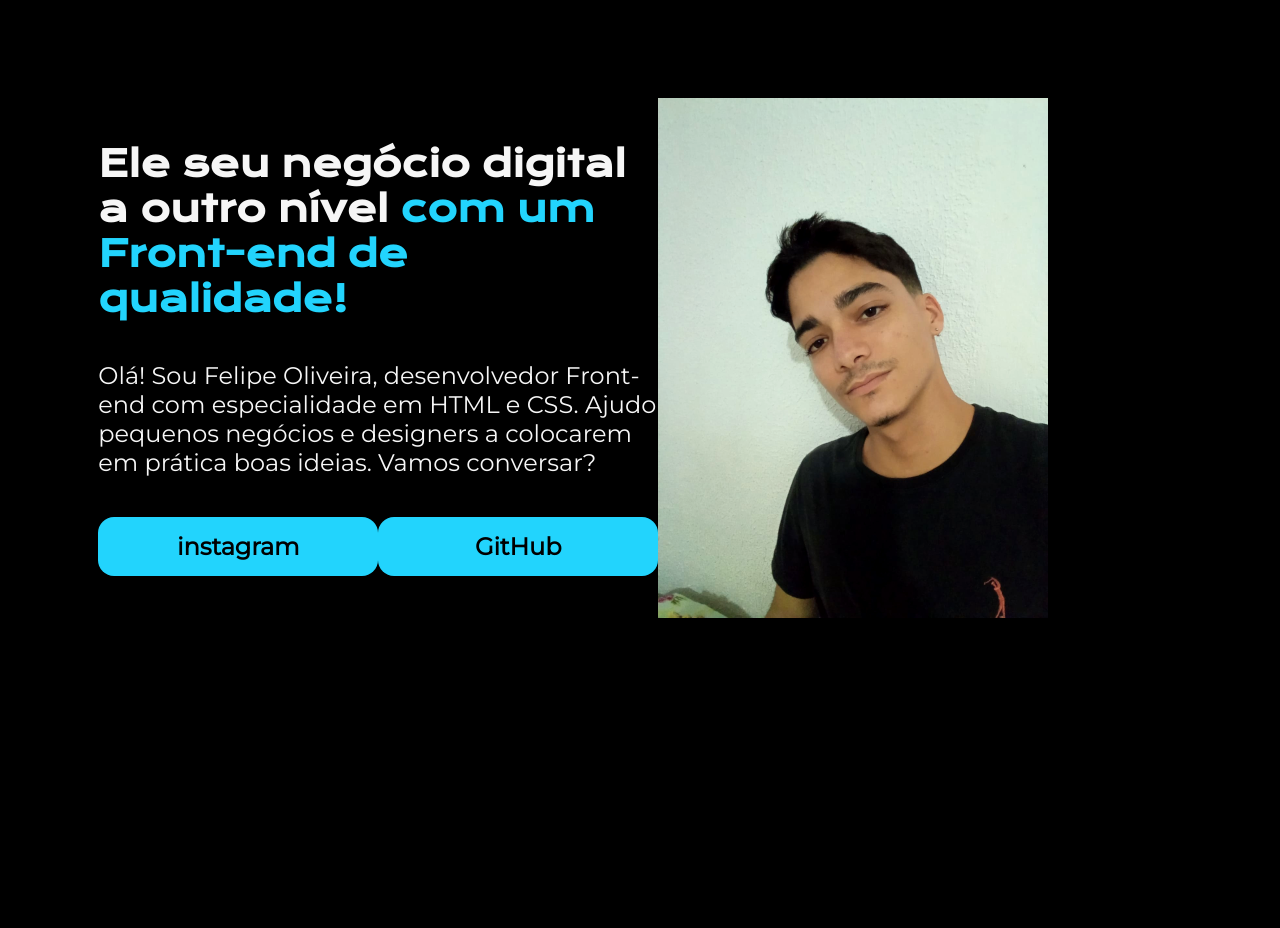
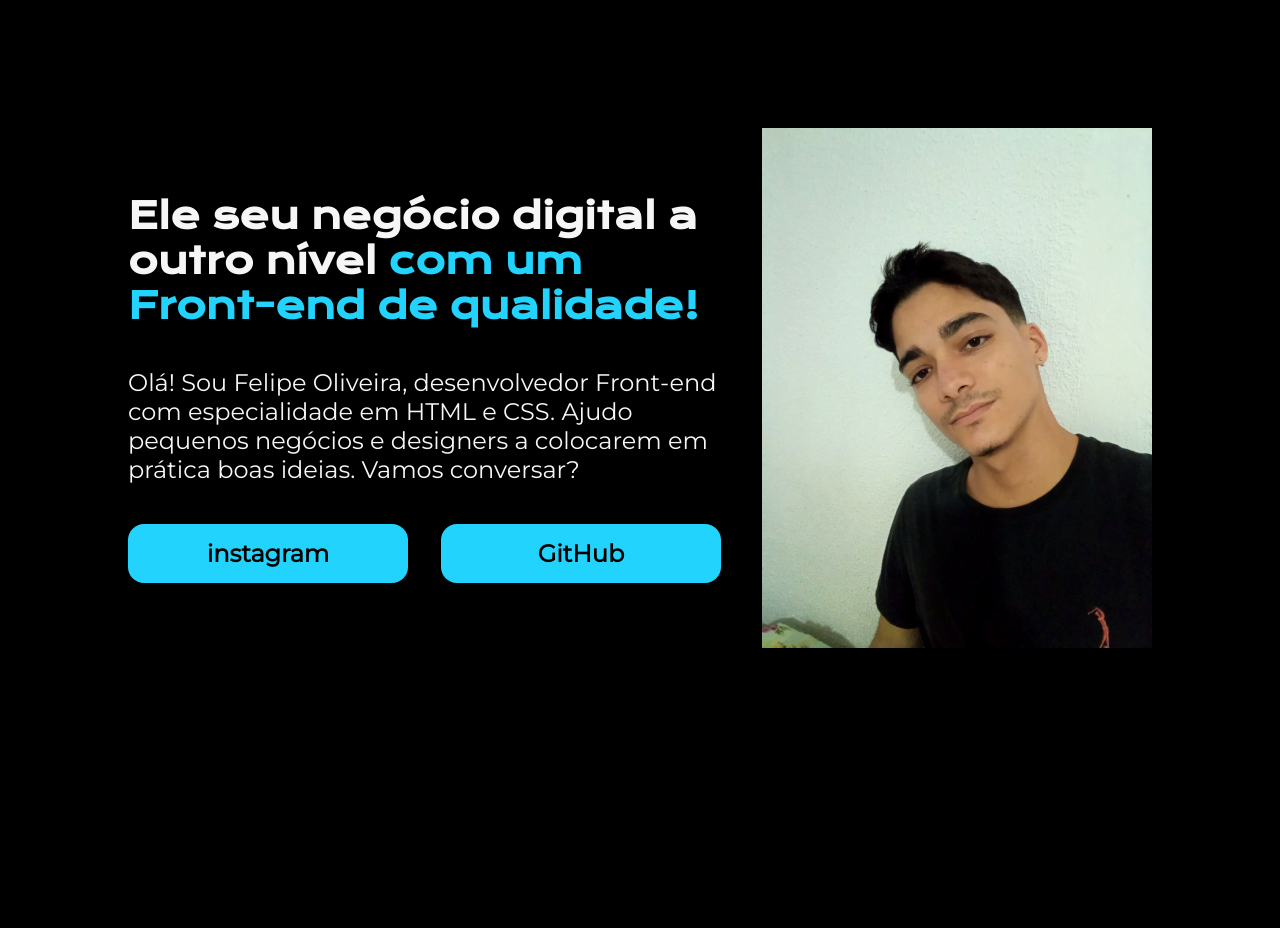
Before and after one commit to Felipeoliveeira/html-css, a PHP site: page / in a window 1280 px wide. Before the commit the page ends 618 px from the top, so only its background shows below. Run offline with PHP 8.4, Linux system fonts and the light colour scheme.

Commit message:
Ajustando posicionamento com justfy-content

```diff
--- a/Portfólio1/style.css
+++ b/Portfólio1/style.css
@@ -12,13 +12,12 @@ body{
     box-sizing: border-box;
     background-color: black;
     color: #F6F6F6;
-    position: absolute;
 }
 main{
     margin: 10%;
     display: flex;
     align-items: center;
-
+    justify-content: space-between;
 }
 div#apresentacao__conteudo{
     width: 593px;
```
